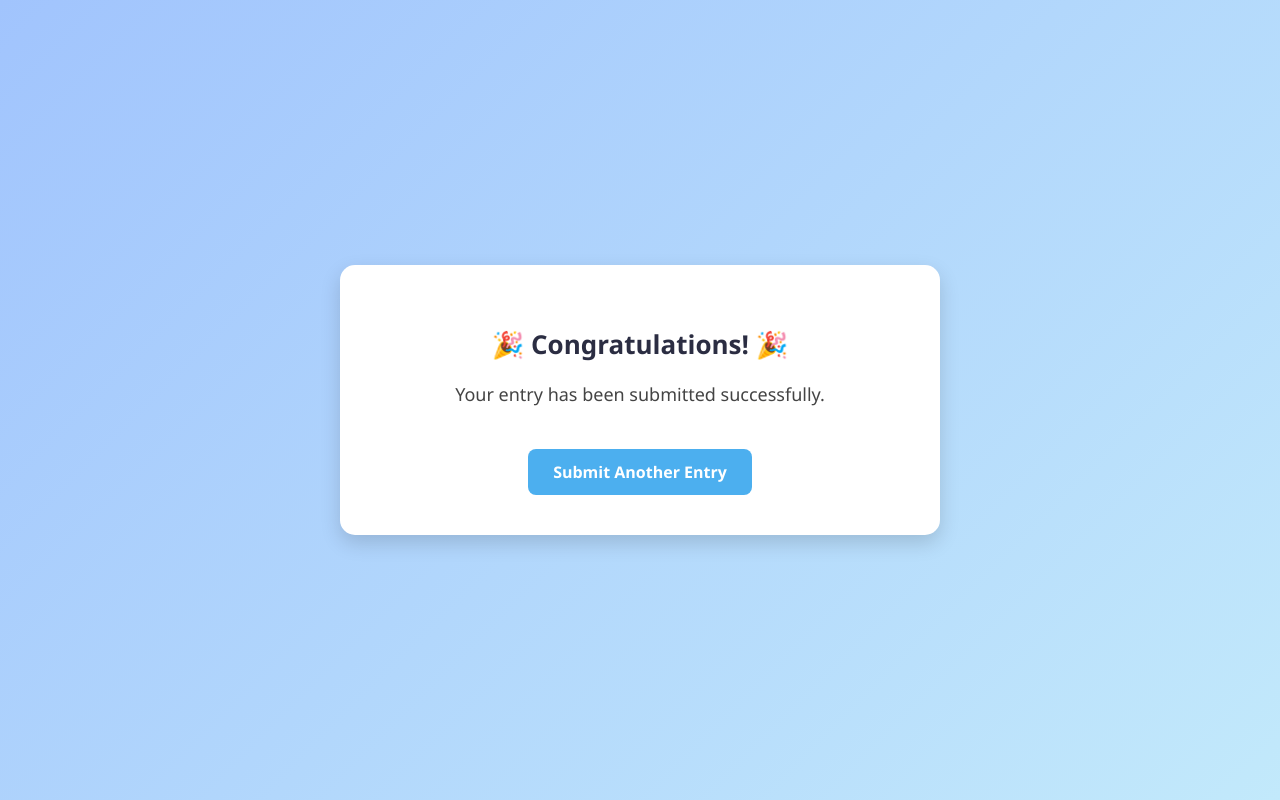
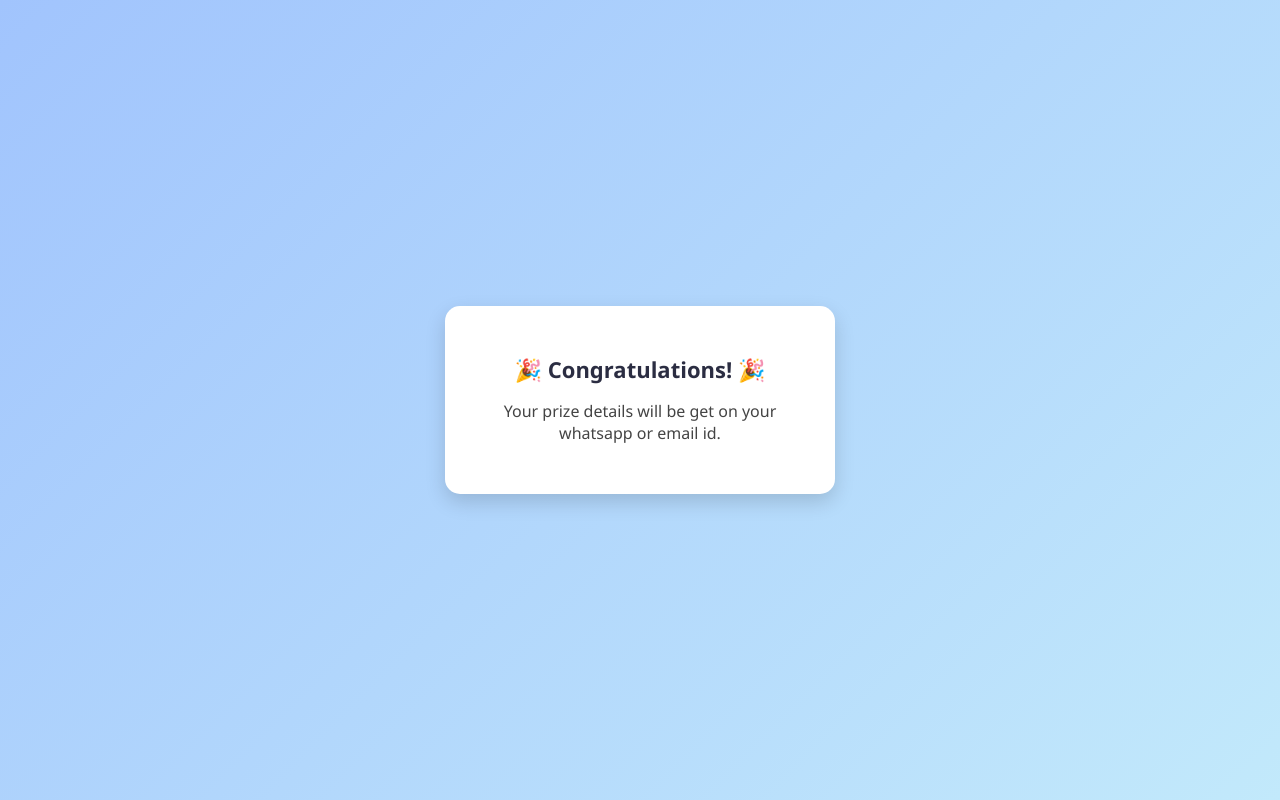
Before and after one commit to Encrypter1233/spin, a Flask app: template templates/submit.html in a window 1280 px wide. Run offline with Flask 3, Linux system fonts and the light colour scheme; the template is opened without the code that fills it, so the values that code supplies are empty; parts of the project's set-up code (start-up, migrations or seed data) failed here and were passed over.

Commit message:
Update submit.html

```diff
--- a/templates/submit.html
+++ b/templates/submit.html
@@ -1,14 +1,16 @@
 <!DOCTYPE html>
 <html lang="en">
+
 <head>
   <meta charset="UTF-8">
+  <meta name="viewport" content="width=device-width, initial-scale=1.0">
   <title>Congratulations!</title>
   <style>
     body {
       margin: 0;
       font-family: 'Segoe UI', Tahoma, Geneva, Verdana, sans-serif;
       background: linear-gradient(135deg, #a1c4fd, #c2e9fb);
-      height: 100vh;
+      min-height: 100vh;
       display: flex;
       justify-content: center;
       align-items: center;
@@ -16,34 +18,36 @@
 
     .card {
       background: #fff;
-      padding: 40px 50px;
+      padding: 30px 20px;
       border-radius: 15px;
-      box-shadow: 0 8px 20px rgba(0,0,0,0.15);
+      box-shadow: 0 8px 20px rgba(0, 0, 0, 0.15);
       text-align: center;
-      max-width: 500px;
       width: 90%;
+      max-width: 350px;
+      /* fits mobile */
       animation: fadeIn 0.8s ease-in-out;
     }
 
     h2 {
       color: #2b2d42;
-      font-size: 26px;
-      margin-bottom: 20px;
+      font-size: 22px;
+      margin-bottom: 15px;
     }
 
     p {
-      font-size: 18px;
+      font-size: 16px;
       color: #444;
+      margin-bottom: 20px;
     }
 
     .btn {
       display: inline-block;
-      margin-top: 25px;
+      margin-top: 15px;
       background: #4cafef;
       color: #fff;
-      padding: 12px 25px;
+      padding: 12px 20px;
       border-radius: 8px;
-      font-size: 16px;
+      font-size: 14px;
       font-weight: bold;
       text-decoration: none;
       transition: background 0.3s ease;
@@ -53,9 +57,9 @@
       background: #1e88e5;
     }
 
-    /* .follow-label {
-      margin-top: 30px;
-      font-size: 16px;
+    .follow-label {
+      margin-top: 25px;
+      font-size: 14px;
       color: #333;
     }
 
@@ -64,9 +68,9 @@
       margin-top: 10px;
       background: #E1306C;
       color: #fff;
-      padding: 12px 25px;
+      padding: 12px 20px;
       border-radius: 8px;
-      font-size: 16px;
+      font-size: 14px;
       font-weight: bold;
       text-decoration: none;
       transition: background 0.3s ease;
@@ -77,19 +81,28 @@
     }
 
     @keyframes fadeIn {
-      from { opacity: 0; transform: scale(0.9); }
-      to { opacity: 1; transform: scale(1); }
-    } */
+      from {
+        opacity: 0;
+        transform: scale(0.9);
+      }
+
+      to {
+        opacity: 1;
+        transform: scale(1);
+      }
+    }
   </style>
 </head>
+
 <body>
   <div class="card">
     <h2>🎉 Congratulations! 🎉</h2>
-    <p>Your entry has been submitted successfully.</p>
-    <a href="/" class="btn">Submit Another Entry</a>
+    <p>Your prize details will be get on your whatsapp or email id.</p>
+    <!-- <a href="/" class="btn">Submit Another Entry</a> -->
 
     <!-- <div class="follow-label">📢 Follow our Instagram to view the result.</div>
-    <a href="insta.html" target="_blank" class="follow-btn">Follow on Instagram</a> -->
+    <a href="/insta" class="follow-btn">Follow on Instagram</a> -->
   </div>
 </body>
+
 </html>
```
